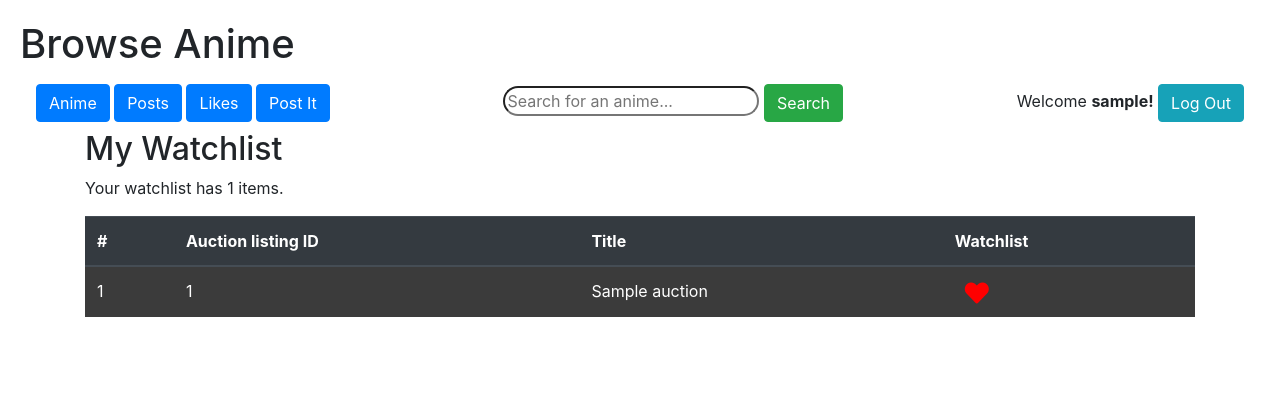
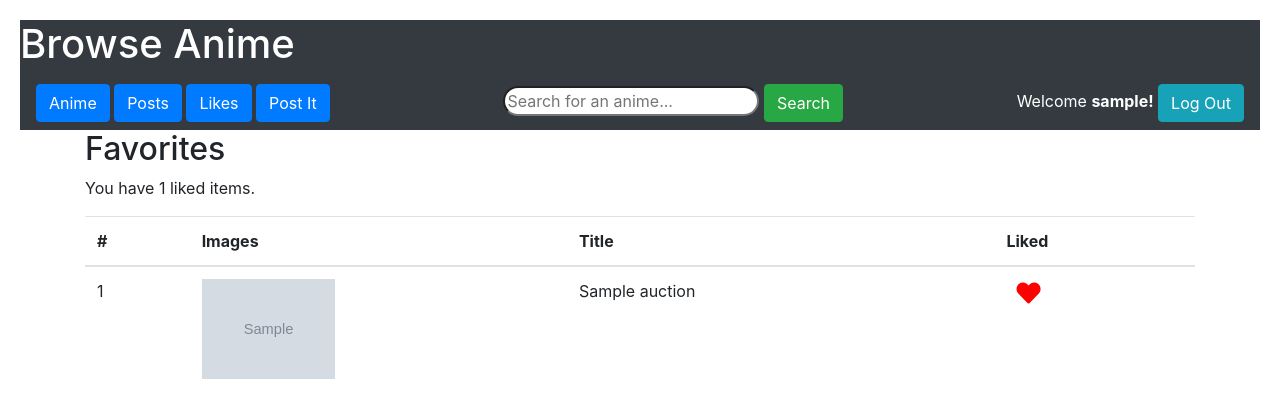
Before and after one commit to Hpkage/CSCE_A490_final_project, a Django app: page /watchlist/ in a window 1280 px wide. Shown: the top 418 px of the page. Run offline with Django 3.2, Linux system fonts and the light colour scheme; a user stored in the database is signed in; tables that the repository leaves empty hold one stand-in row (values such as "Sample post"); grey boxes marked "Sample" are stand-in pictures; some libraries are stand-ins or nearby versions.

Commit message:
Change website format

```diff
--- a/auctions/models.py
+++ b/auctions/models.py
@@ -31,7 +31,6 @@ class Auction(models.Model):
 # define the model of a comment
 class Comment(models.Model):
     user = models.ForeignKey(User, on_delete=models.CASCADE, related_name="user_comments")
-    headline = models.CharField(max_length=64)
     message = models.TextField(blank=False)
     cm_date = models.DateTimeField(auto_now_add=True)
     auction = models.ForeignKey(Auction, on_delete=models.CASCADE, related_name="auction_comments")
--- a/auctions/static/auctions/comment.js
+++ b/auctions/static/auctions/comment.js
@@ -60,7 +60,7 @@ document.addEventListener('DOMContentLoaded', function () {
             // Iterate over the comments data and create HTML for each comment
             comments.forEach(comment => {
                 var commentCard = document.createElement('div');
-                commentCard.className = 'card bg-dark mb-3';
+                commentCard.className = 'card mb-3';
                 commentCard.innerHTML = `
                     <div class="card-header">
                         <strong>${comment.username}</strong>
@@ -69,7 +69,6 @@ document.addEventListener('DOMContentLoaded', function () {
                         </div>
                     </div>
                     <div class="card-body">
-                        <h5 class="card-title">${comment.headline}</h5>
                         <p class="card-text">${comment.message}</p>
                     </div>
                 `;
--- a/auctions/static/auctions/uaa490styles.css
+++ b/auctions/static/auctions/uaa490styles.css
@@ -19,6 +19,10 @@ body {
   width:auto;
   height:auto;
   display:inline-block;
+}
+
+.suppress-width {
+  width:auto;
 }
 
 .form-control {
@@ -62,26 +66,6 @@ body {
 
 .listing_divider{
   max-width: 1150px;
-}
-
-.dark {
-  background-color: rgb(59, 59, 59);
-  color: white;
-}
-
-.dark:hover {
-  background-color: rgb(69, 69, 69);
-  color: white;
-}
-
-.categories {
-  background-color: rgb(54, 54, 54);
-  color: orange;
-}
-
-.categories:hover {
-  background-color: rgb(69, 69, 69);
-  color: darkorange;
 }
 
 .watchlist-icon {
--- a/auctions/templates/auctions/create.html
+++ b/auctions/templates/auctions/create.html
@@ -10,7 +10,7 @@
     <form action="{% url 'create' %}" method="post">
         {% csrf_token %}
         <div class="container py-3">
-            <h2>Post Something</h2>
+            <h2>Make A Post</h2>
             <p>Please fill the form to create a post.</p>
 
             {% for field in form %}
--- a/auctions/templates/auctions/layout.html
+++ b/auctions/templates/auctions/layout.html
@@ -13,11 +13,8 @@
         <link href="https://cdnjs.cloudflare.com/ajax/libs/font-awesome/5.15.1/css/all.min.css" rel="stylesheet">
     </head>
     <body>
-
-
-
-        <header>
-            <h1>Browse Anime</h1>
+        <header class="bg-dark">
+            <h1 style="color:white;">Browse Anime</h1>
             <nav class="navbar">
                 <span>
                     <a class="btn btn-primary" href="{% url 'index' %}">Anime</a>
@@ -36,7 +33,7 @@
                         <button class="btn btn-success" type="submit">Search</button>
                     </form>
                 </div>
-                <span>
+                <span style="color:white;">
                     {% if user.is_authenticated %}
                         Welcome <strong>{{ user.username }}!</strong>
                         <a class="btn btn-info" href="{% url 'logout' %}">Log Out</a>
--- a/auctions/templates/auctions/watchlist.html
+++ b/auctions/templates/auctions/watchlist.html
@@ -4,29 +4,33 @@
 {% block body %}
 
 <div class="container">
-    <h2>My Watchlist</h2>
+    <h2>Favorites</h2>
 
     {% if watchlist %}
-    <div><p>Your watchlist has {{ watchingNum }} items.</p></div>
+    <div><p>You have {{ watchingNum }} liked items.</p></div>
 
     <table class="table">
-        <thead class="thead-dark">
+        <thead class="thead">
           <tr>
             <th scope="col">#</th>
-            <th scope="col">Auction listing ID</th>
+            <th scope="col">Images</th>
             <th scope="col">Title</th>
-            <th scope="col">Watchlist</th>
+            <th scope="col">Liked</th>
           </tr>
         </thead>
         <tbody>
         {% for auction in auctions %}
 
-          <tr class="dark">
-            <td scope="row">{{ forloop.counter }}</th>
-            <td>{{ auction.id }}</td>
+          <tr>
+            <td scope="row">{{ forloop.counter }}</td>
+            <td>
+              <a style="width:100px; height: 100px; display:flex;" href="{% url 'listing' auction.id %}">
+                <img src="{{ auction.image }}" alt="auction.title">
+              </a>
+            </td>
             <td><a href="{% url 'listing' auction.id %}" style="color: inherit;">{{ auction.title }}</a></td>
             <td>
-              <!-- Watchlist Icon -->
+              <!-- Favorite Icon -->
               {% if auction in user.watchlist.auctions.all %}
                   <i id="watchlist-icon-{{ auction.id }}" class="fas fa-heart watchlist-icon in-watchlist" onclick="toggleWatchlist(this)" data-auction-id="{{ auction.id }}" style="color: red;"></i>
               {% else %}
@@ -40,7 +44,7 @@
 
       {% else %}
 
-      <p>No items in your watchlist.</p>
+      <p>No liked posts for now.</p>
 
       {% endif %}
 
--- a/auctions/views.py
+++ b/auctions/views.py
@@ -276,7 +276,6 @@ def get_comments(request, auction_id):
             {
                 'username': comment.user.username,
                 'cm_date': comment.cm_date.strftime('%Y-%m-%d %H:%M:%S'),
-                'headline': comment.headline,
                 'message': comment.message,
             }
             for comment in comments
```
Also changed, not shown: auctions/forms.py (+1 -7 lines), auctions/templates/auctions/listing.html (+9 -17 lines), auctions/templates/auctions/posts.html (+5 -32 lines), auctions/migrations/0006_remove_comment_headline.py (added).
